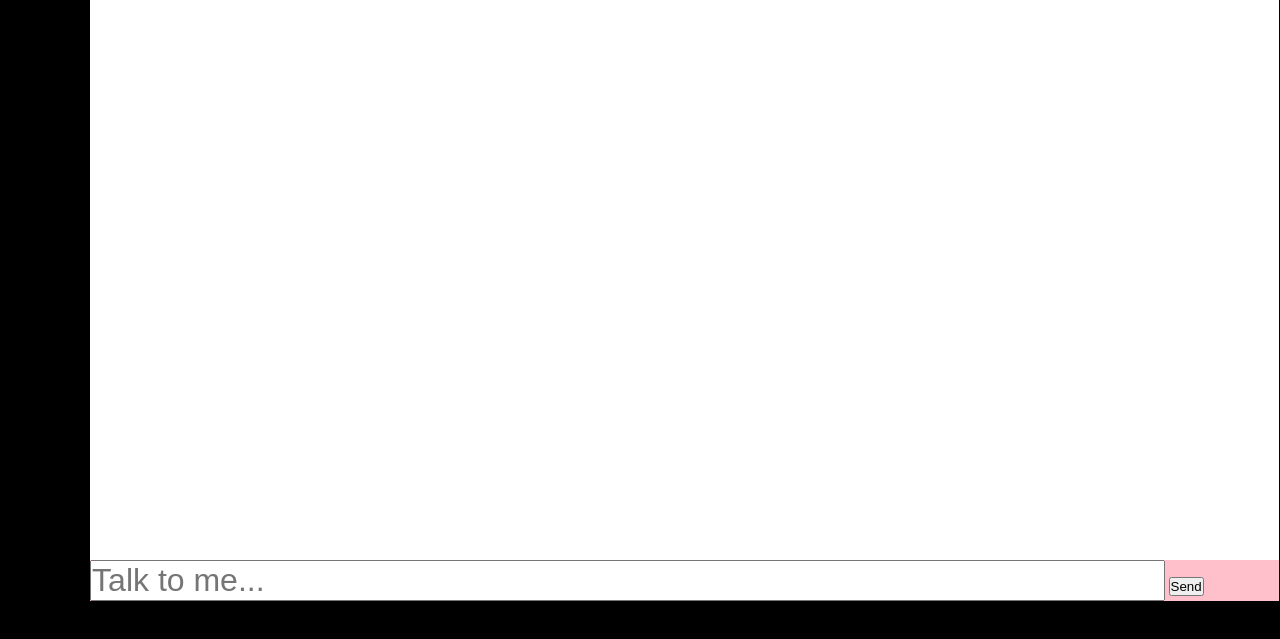
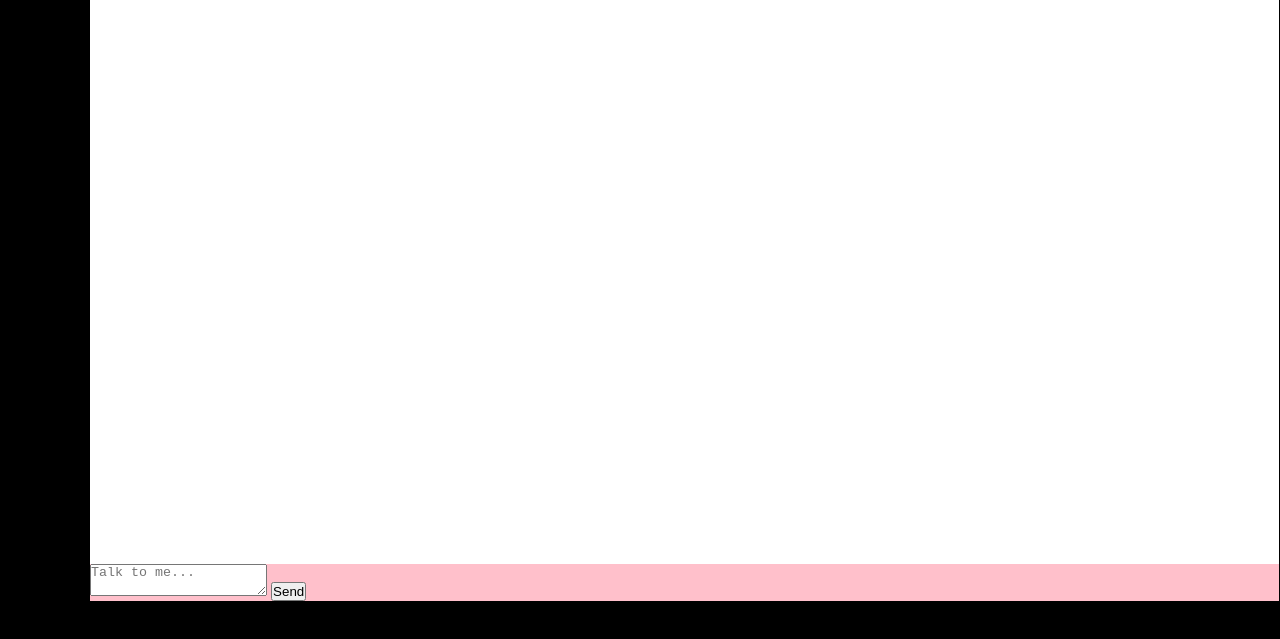
Before and after one commit to Er1n-jpg/sixseven, a website with bundled scripts: page public/chatbot.html in a window 1280 px wide. Shown: the part 153-792 px from the top of the page. Built offline with nearby package versions, Linux system fonts and the light colour scheme; a web font is replaced by a local one.

Commit message:
input to textarea

```diff
--- a/public/chatbot.html
+++ b/public/chatbot.html
@@ -51,7 +51,7 @@
             </div>
             <div class="chat-input">
                 <!-- <textarea id="content" placeholder="Paste your code or describe a CS concept..." rows="10"></textarea> -->
-                <input id="text-input" type="text" placeholder="Talk to me...">
+                <textarea id="text-input" type="text" placeholder="Talk to me..."></textarea>
                 <button id="submit">Send</button>
                 <!-- <img src="" alt="send"> -->
             </div>
```
